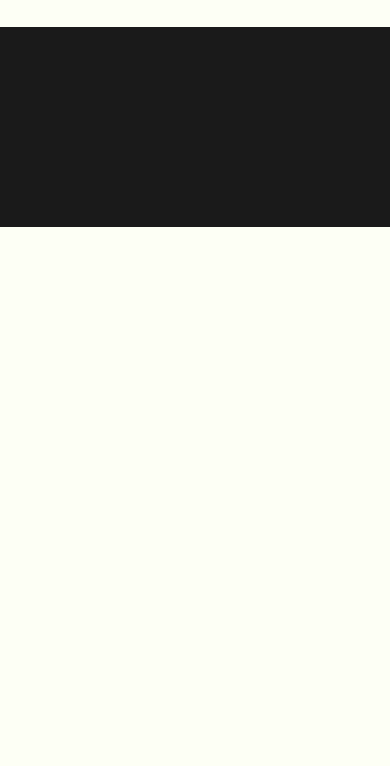
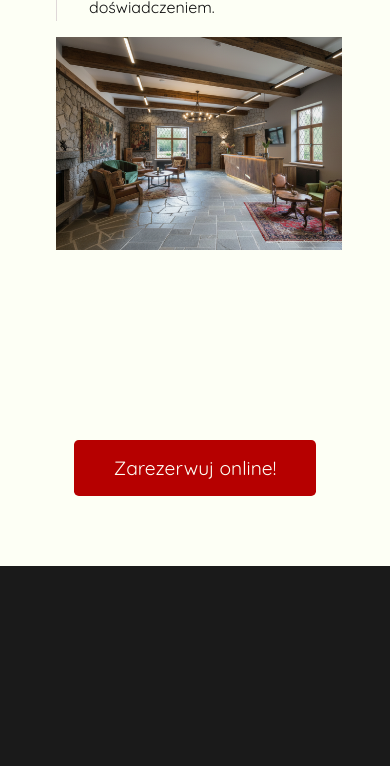
Before and after one commit to Liras333/hotel-school-project, a PHP site: page / in a window 390 px wide; the page is wider, and only the part inside the window is pictured. Shown: the part 4298-5064 px from the top of that part. Before the commit the page ends 4525 px from the top of that part, so only its background shows below. Run offline with PHP 8.4, Linux system fonts and the light colour scheme.

Commit message:
done home page

```diff
--- a/index.php
+++ b/index.php
@@ -104,7 +104,7 @@
                                     W Hotelu Floria stawiamy na autentyczną atmosferę i indywidualne podejście do każdego gościa. Ciepłe wnętrza i gościnność sprawiają, że każdy pobyt staje się wyjątkowym doświadczeniem.
                                 </p>
                             </div>
-                            <img src="./source/hotelViewForest.png"/>
+                            <img src="./source/recepcja.png"/>
                         </div>
 
                         <div class="">
@@ -114,7 +114,7 @@
                                     Połączenie tradycyjnego klimatu z nowoczesnymi udogodnieniami gwarantuje wygodę zarówno w podróży prywatnej, jak i służbowej. Dbamy o każdy detal, by zapewnić pełen relaks.
                                 </p>
                             </div>
-                              <img src="./source/hotelViewForest.png"/>
+                              <img src="./source/ogolny-pokoj.png"/>
                         </div>
 
                         <div class="">
@@ -124,7 +124,7 @@
                                     Hotel Floria to nie tylko miejsce noclegu, ale przestrzeń, w której można poczuć ducha dawnych czasów. To idealne otoczenie dla osób szukających spokoju, inspiracji i niepowtarzalnego klimatu.
                                 </p>
                             </div>
-                              <img src="./source/hotelViewForest.png"/>
+                              <img src="./source/las.png"/>
                         </div>
                     </div>
                     <div class="arrows">
@@ -132,43 +132,19 @@
                         <div class="next">></div>
                     </div>
                 </section>
+
+                <section class="sekcja sekcja6">
+                    <a href="">
+                        <button>
+                            Zarezerwuj online!
+                        </button>
+                    </a>
+                </section>
             </main>
             <footer>
             </footer>
     </body>
+
     <script src="./scripts/handleHeaders.js"></script>
-    <script>
-
-
-        const sekcja5 = document.querySelectorAll('.sekcja-slider > div');
-        const prev = document.querySelector('.prev')
-        const next = document.querySelector('.next')
-
-        let index = 0;
-        prev.addEventListener('click', () => {
-            index--;
-
-            if(index === -1) index = 2;
-
-            sekcja5.forEach((div,i)=> {
-
-                if(i === index) div.classList.add('show-div');
-                else div.classList.remove('show-div')
-            })
-        })
-
-         next.addEventListener('click', () => {
-            index++;
-            if(index === 3) index = 0;
-
-            sekcja5.forEach((div,i)=> {
-                console.log(i,index)
-
-                if(i === index) div.classList.add('show-div');
-                else div.classList.remove('show-div')
-            })
-        })
-
-
-    </script>
+    <script src="./scripts/handleSlider.js"></script>
 </html>
--- /dev/null
+++ b/scripts/handleSlider.js
@@ -0,0 +1,25 @@
+const sekcja5 = document.querySelectorAll('.sekcja-slider > div');
+const prev = document.querySelector('.prev')
+const next = document.querySelector('.next')
+
+let index = 0;
+prev.addEventListener('click', () => {
+    index--;
+
+    if (index === -1) index = 2;
+
+    sekcja5.forEach((div, i) => {
+        if (i === index) div.classList.add('show-div');
+        else div.classList.remove('show-div')
+    })
+})
+
+next.addEventListener('click', () => {
+    index++;
+    if (index === 3) index = 0;
+
+    sekcja5.forEach((div, i) => {
+        if (i === index) div.classList.add('show-div');
+        else div.classList.remove('show-div')
+    })
+})
--- a/styles/mainPage.css
+++ b/styles/mainPage.css
@@ -79,13 +79,12 @@
 
 .sekcja5 {
     width: 100%;
-    height: 400px;
     overflow: hidden;
-
     position: relative;
 
     h2 {
         font-size: 2rem;
+        line-height: 2.5rem;
     }
 
     img {
@@ -145,6 +144,30 @@
     }
 }
 
+.sekcja6 {
+    width: 100%;
+    height: 100px;
+    display: flex;
+    align-items: center;
+    justify-content: center;
+    text-align: center;
+
+    button {
+        padding: 1rem 2.5rem;
+        font-size: 1.2rem;
+        background-color: rgb(182, 0, 0);
+        color: var(--bgColorWhite);
+        border: none;
+        border-radius: .3rem;
+        cursor: pointer;
+
+        &:hover {
+            background-color: rgb(151, 0, 0);
+
+        }
+    }
+}
+
 @keyframes show-div {
     0% {
         opacity: .4;
@@ -163,17 +186,46 @@
 
 @media (max-width:1500px) {
 
-    .sekcja2>img {
+    .sekcja2>img,
+    .sekcja4 img,
+    .sekcja5 img {
         width: 30rem
     }
 }
 
 
-@media (max-width:1000px) {
+@media (max-width:1200px) {
 
-    .sekcja2 {
+
+    .sekcja img {
+        width: 20rem
+    }
+
+    .sekcja2,
+    .sekcja3 {
         flex-direction: column-reverse;
     }
+
+    .sekcja4 {
+        flex-direction: column;
+
+        div {
+            border: 1px solid var(--bgColorGrey2);
+            border-bottom: none;
+        }
+    }
+
+    .sekcja5 {
+        flex-direction: column;
+
+
+
+        .sekcja-slider>.show-div {
+            flex-direction: column;
+        }
+
+    }
+
 }
 
 @media (max-width:500px) {
@@ -184,5 +236,4 @@
         padding: .5rem
     }
 
-
 }
```
Also changed, not shown: source/las.png (added), source/logo.ico (deleted), source/pagesImg/double-arrow-down.svg (deleted), source/recepcja.png (added), 1 other file.
